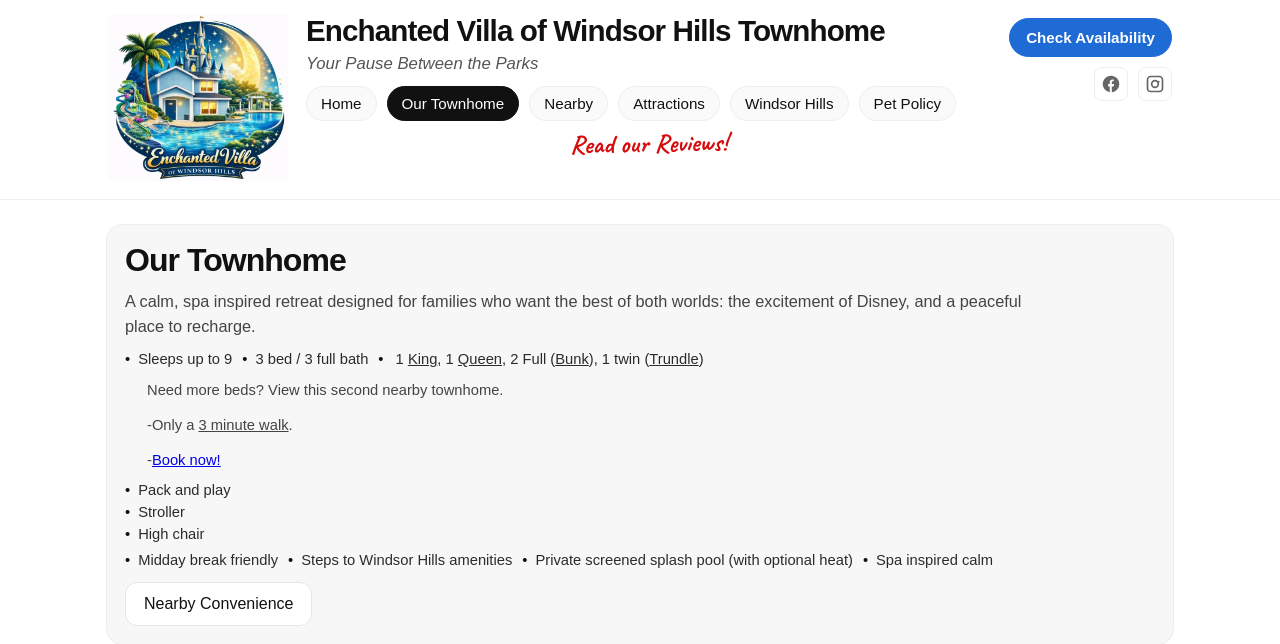
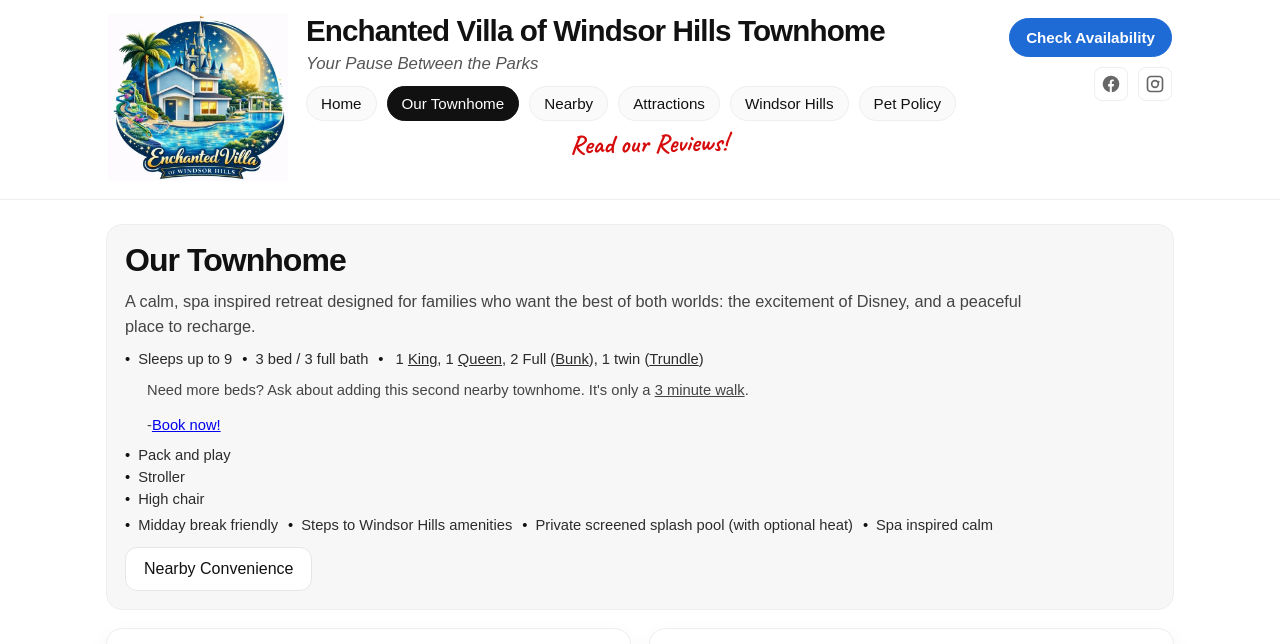
Before and after one commit to 2579maneshaw/2579maneshaw.github.io, a Jekyll site: the page built from villa.html, in a window 1280 px wide, cut to the strip 0-644 px from the top of the page. Built offline with Jekyll 4.4.1, drawn with Linux system fonts in a browser that asks for light colours.

Commit message:
Update villa.html

```diff
--- a/villa.html
+++ b/villa.html
@@ -354,11 +354,8 @@
     </span>
 
     <div class="chipSubline">
-      Need more beds? View this second nearby townhome.
-    </div>
-
-    <div class="chipSubline">
-      -Only a <span class="inlinePhotoHover" data-img="{{ '/photos/IMG_1739.jpeg' | relative_url }}">3 minute walk</span>.
+      Need more beds? Ask about adding this second nearby townhome.
+      It's only a <span class="inlinePhotoHover" data-img="{{ '/photos/IMG_1739.jpeg' | relative_url }}">3 minute walk</span>.
     </div>
 
     <div class="chipSubline">
```
